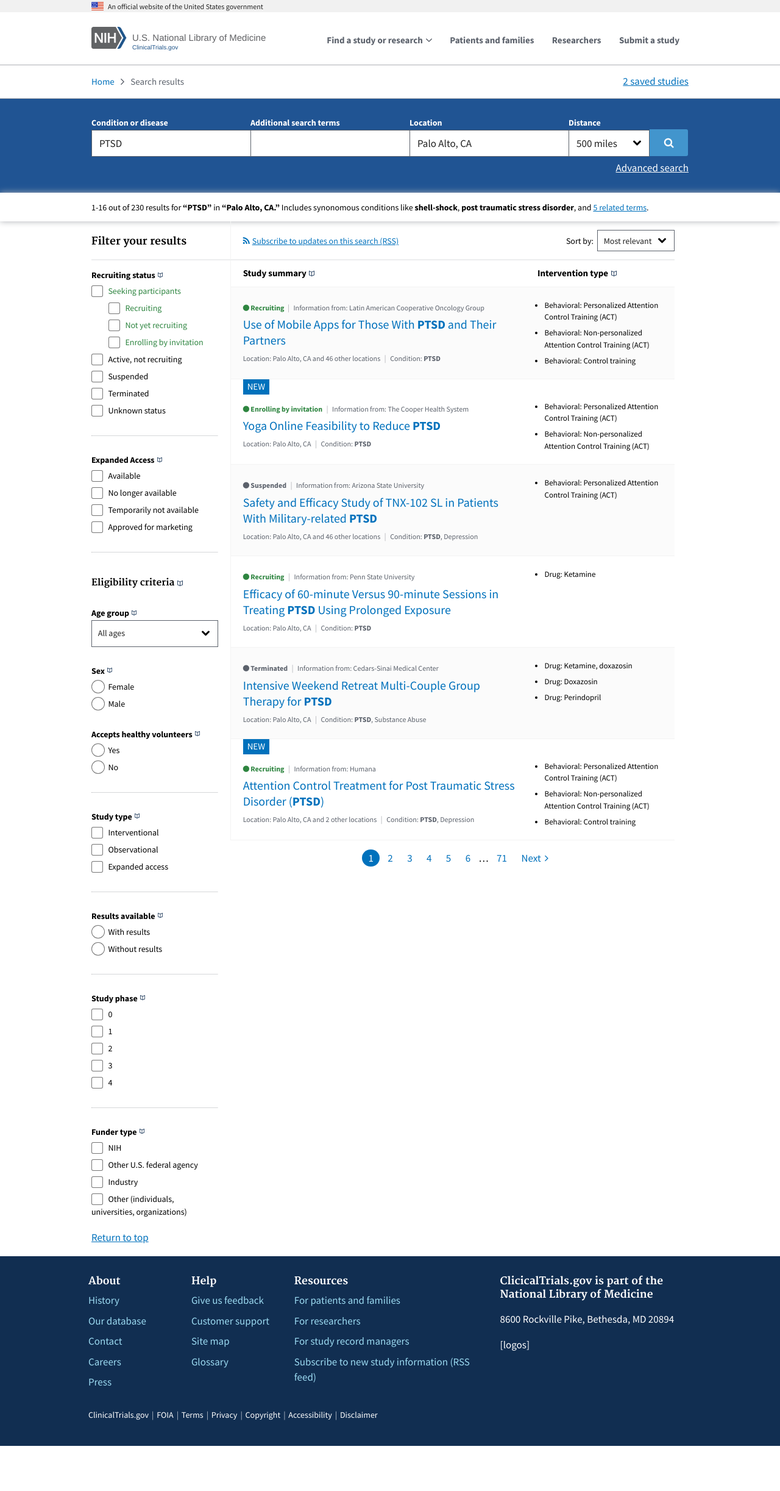
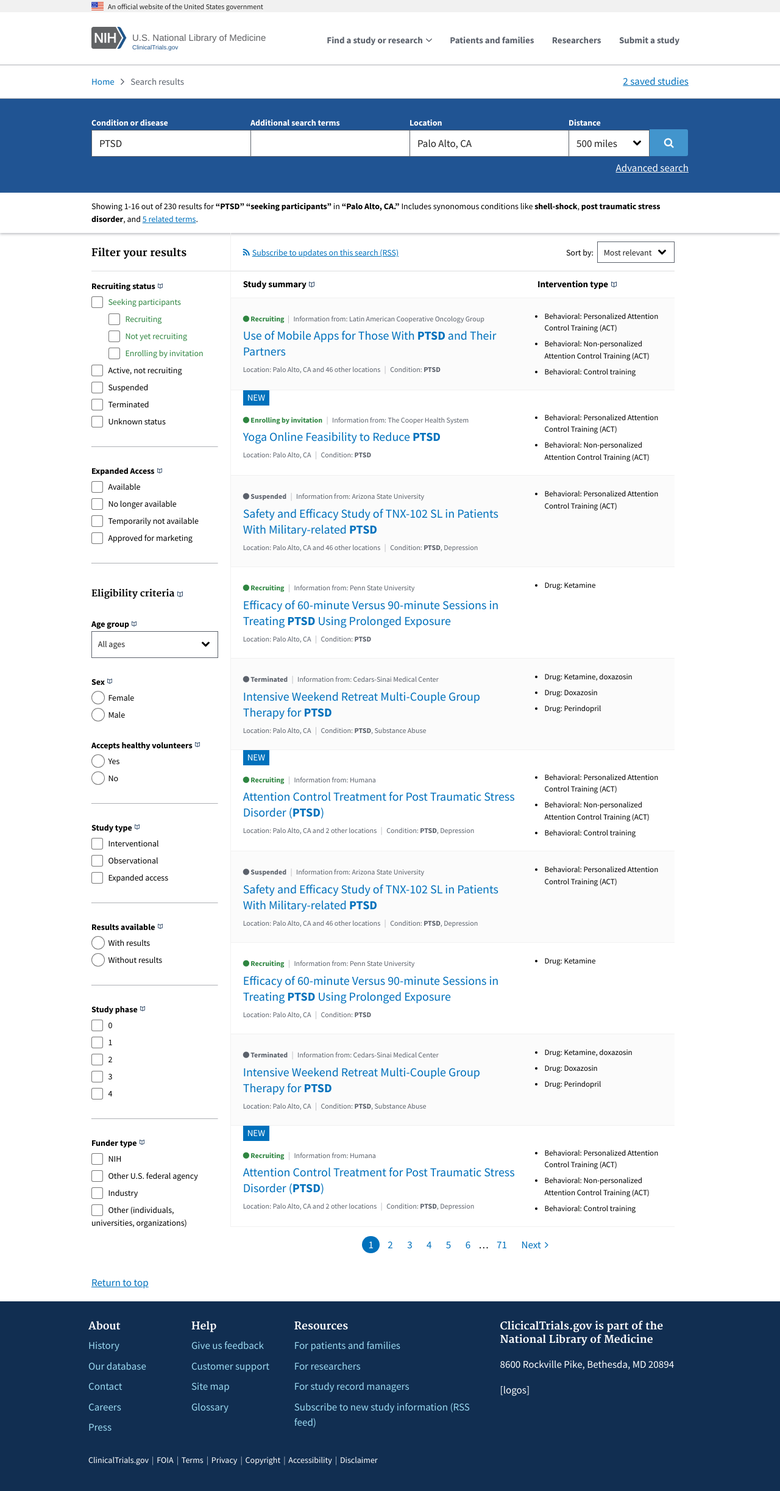
Before and after one commit to 18F/clinical-trials-prototype, a Jekyll site: the page built from pages/search-results.md, in a window 1280 px wide. Shown: the whole page at 61% size. Built offline with Jekyll 4.4.1, drawn with Linux system fonts in a browser that asks for light colours; before the commit the page ends 2371 px from its top, so only the background shows below that.

Commit message:
Style adjustments to search results

```diff
--- a/_sass/_custom.scss
+++ b/_sass/_custom.scss
@@ -74,7 +74,7 @@
 }
 
 .hr-small {
-  border-top-color: $color-gray-lighter;
+  border-top-color: $color-gray-light;
   margin-bottom: 3rem;
   margin-top: 3rem !important;
 }
@@ -734,8 +734,8 @@
 
 .search_results-info {
   @include padding(2rem null);
-  border-bottom: 2px solid #ECEDEE;
-  border-left: 1px solid #F3F3F3;
+  border-bottom: 1px solid rgba(174, 176, 181, .43);
+  border-left: 1px solid #f1f1f1;
   display: flex;
   position: relative;
 
@@ -770,8 +770,8 @@
 
 .search_results-heading {
   @include padding(1rem null);
-  border-bottom: 1px solid #F3F3F3;
-  border-left: 1px solid #F3F3F3;
+  border-bottom: 1px solid #f1f1f1;
+  border-left: 1px solid #f1f1f1;
   font-size: 1.5rem;
   padding-left: 2rem;
 }
@@ -819,8 +819,8 @@
 
 .search_result-list {
   > li {
-    border-bottom: 1px solid #F3F3F3;
-    border-left: 1px solid #F3F3F3;
+    border-bottom: 1px solid #f1f1f1;
+    border-left: 1px solid #f1f1f1;
     padding: 2rem;
 
     &:nth-of-type(odd) {
@@ -914,8 +914,8 @@
 }
 
 .search_result-filter-heading {
-  border-bottom: 2px solid #ECEDEE;
-  height: 64px;
+  border-bottom: 1px solid rgba(174, 176, 181, .43);
+  height: 63px;
   line-height: 67px;
 }
 
@@ -943,7 +943,7 @@
 
 .search_result-info_bar {
   @include padding(1.2rem null);
-  box-shadow: 0 0 1rem $color-gray-light;
+  box-shadow: 0 2px 4px 0 rgba(174,176,181,0.80);
 
   .usa-grid {
     position: relative;
--- a/pages/search-results.md
+++ b/pages/search-results.md
@@ -51,7 +51,7 @@
 </div>
 <nav class="search_result-info_bar">
   <div class="usa-grid">
-    <p class="search_result-count">1-16 out of 230 results for <b>“PTSD”</b> in <b>“Palo Alto, CA.”</b> Includes synonomous conditions like <b>shell-shock</b>, <b>post traumatic stress disorder</b>, and <a href="#0">5 related terms</a>.</p>
+    <p class="search_result-count">Showing 1-16 out of 230 results for <b>“PTSD”</b> <b>“seeking participants”</b> in <b>“Palo Alto, CA.”</b> Includes synonomous conditions like <b>shell-shock</b>, <b>post traumatic stress disorder</b>, and <a href="#0">5 related terms</a>.</p>
   </div>
 </nav>
 <div class="usa-grid">
@@ -221,6 +221,94 @@
           </div>
         </article>
       </li>
+      <li class="search_result-item">
+        <article>
+          <div class="usa-width-two-thirds">
+            <p class="search_result-metadata search_result-study-status study-status-suspended-"><i class="fa fa-circle" aria-hidden="true"></i> Suspended</p>
+            <span class="search_result-metadata-divider">|</span>
+            <p class="search_result-metadata search_result-submitter">Information from: Arizona State University</p>
+            <h3 class="search_result-heading">
+              <a href="javascript:void(0);">Safety and Efficacy Study of TNX-102 SL in Patients With Military-related <b>PTSD</b></a>
+            </h3>
+            <p class="search_result-metadata">Location: Palo Alto, CA and 46 other locations</p>
+            <span class="search_result-metadata-divider">|</span>
+            <p class="search_result-metadata">Condition: <b>PTSD</b>, Depression</p>
+          </div>
+          <div class="usa-width-one-third">
+            <ul class="search_result-intervention">
+              <li>Behavioral: Personalized Attention Control Training (ACT)</li>
+            </ul>
+          </div>
+        </article>
+      </li>
+      <li class="search_result-item">
+        <article>
+          <div class="usa-width-two-thirds">
+            <p class="search_result-metadata search_result-study-status study-status-recruiting"><i class="fa fa-circle" aria-hidden="true"></i> Recruiting</p>
+            <span class="search_result-metadata-divider">|</span>
+            <p class="search_result-metadata search_result-submitter">Information from: Penn State University</p>
+            <h3 class="search_result-heading">
+              <a href="javascript:void(0);">Efficacy of 60-minute Versus 90-minute Sessions in Treating <b>PTSD</b> Using Prolonged Exposure</a>
+            </h3>
+            <p class="search_result-metadata">Location: Palo Alto, CA</p>
+            <span class="search_result-metadata-divider">|</span>
+            <p class="search_result-metadata">Condition: <b>PTSD</b></p>
+          </div>
+          <div class="usa-width-one-third">
+            <ul class="search_result-intervention">
+              <li>Drug: Ketamine</li>
+            </ul>
+          </div>
+        </article>
+      </li>
+      <li class="search_result-item">
+        <article>
+          <div class="usa-width-two-thirds">
+            <p class="search_result-metadata search_result-study-status study-status-suspended-"><i class="fa fa-circle" aria-hidden="true"></i> Terminated</p>
+            <span class="search_result-metadata-divider">|</span>
+            <p class="search_result-metadata search_result-submitter">Information from: Cedars-Sinai Medical Center</p>
+            <h3 class="search_result-heading">
+              <a href="javascript:void(0);">Intensive Weekend Retreat Multi-Couple Group Therapy for <b>PTSD</b></a>
+            </h3>
+            <p class="search_result-metadata">Location: Palo Alto, CA</p>
+            <span class="search_result-metadata-divider">|</span>
+            <p class="search_result-metadata">Condition: <b>PTSD</b>, Substance Abuse</p>
+          </div>
+          <div class="usa-width-one-third">
+            <ul class="search_result-intervention">
+              <li>Drug: Ketamine, doxazosin</li>
+              <li>Drug: Doxazosin</li>
+              <li>Drug: Perindopril</li>
+            </ul>
+          </div>
+        </article>
+      </li>
+      <li class="search_result-item">
+        <article>
+          <span class="usa-label tooltip-label" aria-describedby="tooltip-text-content-2" tabindex="0">New</span>
+          <div class="tooltip">
+            <span class="tooltip-text" id="tooltip-text-content-2" role="tooltip">Study posted within the last 30 days</span>
+          </div>
+          <div class="usa-width-two-thirds">
+            <p class="search_result-metadata search_result-study-status study-status-recruiting"><i class="fa fa-circle" aria-hidden="true"></i> Recruiting</p>
+            <span class="search_result-metadata-divider">|</span>
+            <p class="search_result-metadata search_result-submitter">Information from: Humana</p>
+            <h3 class="search_result-heading">
+              <a href="javascript:void(0);">Attention Control Treatment for Post Traumatic Stress Disorder (<b>PTSD</b>)</a>
+            </h3>
+            <p class="search_result-metadata">Location: Palo Alto, CA and 2 other locations</p>
+            <span class="search_result-metadata-divider">|</span>
+            <p class="search_result-metadata">Condition: <b>PTSD</b>, Depression</p>
+          </div>
+          <div class="usa-width-one-third">
+            <ul class="search_result-intervention">
+              <li>Behavioral: Personalized Attention Control Training (ACT)</li>
+              <li>Behavioral: Non-personalized Attention Control Training (ACT)</li>
+              <li>Behavioral: Control training</li>
+            </ul>
+          </div>
+        </article>
+      </li>
     </ol>
 <nav class="pagination" role="navigation" aria-label="Pagination">
   <ol>
```
